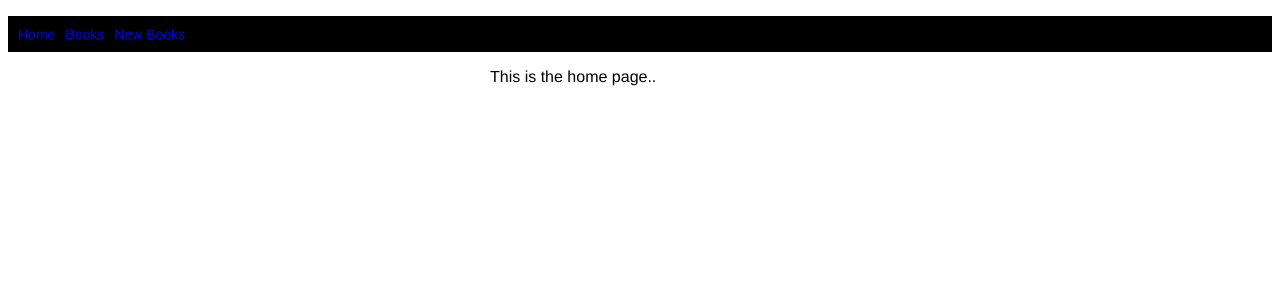
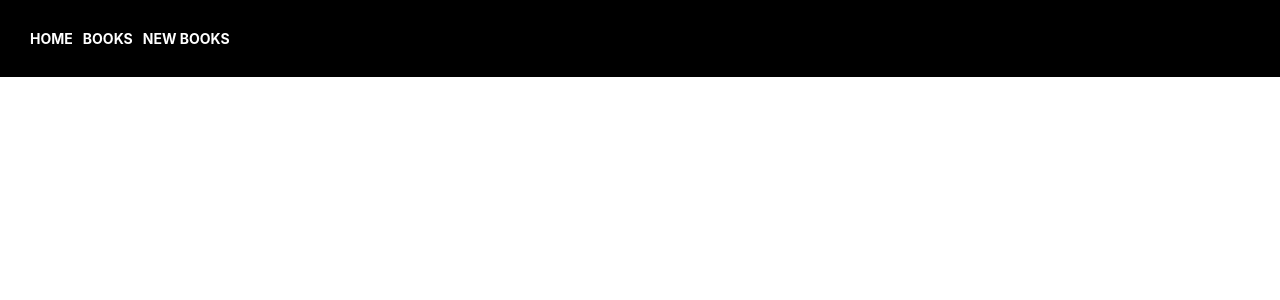
Before and after one commit to AndrewDMackay/book_library_g27, a Flask app: page / in a window 1280 px wide. Shown: the top 300 px of the page. Run offline with Flask 2, Linux system fonts and the light colour scheme.

Commit message:
sixth commit main

```diff
--- a/app.py
+++ b/app.py
@@ -1,5 +1,7 @@
+
 from flask import Flask, render_template
 from controllers.books_controller import books_blueprint
+
 
 app = Flask(__name__)
 
--- a/models/author.py
+++ b/models/author.py
@@ -1,4 +1,5 @@
 
 class Author:
-    def __init__(self, name):
+    def __init__(self, name, id = None, ):
         self.name = name
+        self.id = id
--- a/models/book.py
+++ b/models/book.py
@@ -1,5 +1,6 @@
 
 class Book:
-    def __init__(self, title, author):
+    def __init__(self, title, author, id = None, ):
         self.title = title
         self.author = author
+        self.id = id
--- a/repositories/author_repository.py
+++ b/repositories/author_repository.py
@@ -1,8 +1,6 @@
 from db.run_sql import run_sql
 
-from models.book import Book
 from models.author import Author
-import repositories.book_repository as book_repository
 import repositories.author_repository as author_repository
 
 
@@ -28,13 +26,11 @@ def delete(id):
 
 def select_all():
     authors = []
-
     sql = "SELECT * FROM authors"
     results = run_sql(sql)
 
     for row in results:
-        author = author_repository.select(row['user_id'])
-        author = Author(row['name'], author)
+        author = Author(row['name'], row['id'])
         authors.append(author)
     return authors
 
--- a/repositories/book_repository.py
+++ b/repositories/book_repository.py
@@ -1,9 +1,7 @@
 from db.run_sql import run_sql
 
-from models.author import Author
 from models.book import Book
 import repositories.author_repository as author_repository
-import repositories.book_repository as book_repository
 
 
 def save(book):
@@ -28,7 +26,6 @@ def delete(id):
 
 def select_all():
     books = []
-
     sql = "SELECT * FROM books"
     results = run_sql(sql)
 
--- a/static/style.css
+++ b/static/style.css
@@ -1,8 +1,9 @@
 body{
-    font-family: "Helvetica", arial, sans-serif; font-size: 16px;
+    margin: 0;
+    font-family: -apple-system, BlinkMacSystemFont, 'Segoe UI', Roboto, Oxygen, Ubuntu, Cantarell, 'Open Sans', 'Helvetica Neue', sans-serif; font-size: 16px;
   }
 
-  .task {
+  .book {
     border: 1px solid #ccc;
     width: 300px;
     min-height: 68px;
@@ -12,13 +13,13 @@ body{
     margin-bottom: 10px;
   }
 
-  .name {
+  .title {
     font-weight: bold;
     margin-bottom: 0.5em;
     margin-right: 0.3em;
   }
 
-  .duration{
+  .author{
     color: #8899a6;
     font-size: 13px;
     margin-left: 20px;
@@ -55,24 +56,30 @@ body{
 
   .menu{
     display: flex;
-    padding: 10px;
+    position: fixed;
+    overflow: hidden;
+    width: 100%;
+    margin-top: 0%;
+    padding: 30px;
     background-color: black;
     color: white;
+    font-weight: bold;
   }
 
   .menu li a{
     text-decoration: none;
+    color: white;
   }
 
   .menu li a:visited{
-    color: white;
+    color: ghostwhite;
   }
 
   .menu li{
     padding-right: 10px;
     list-style: none;
     color: white;
-    font-family: "Helvetica", arial, sans-serif; font-size: 14px;
+    font-family: -apple-system, BlinkMacSystemFont, 'Segoe UI', Roboto, Oxygen, Ubuntu, Cantarell, 'Open Sans', 'Helvetica Neue', sans-serif; font-size: 14px;
   }
 
   .container{
--- a/templates/base.html
+++ b/templates/base.html
@@ -1,4 +1,3 @@
-
 
 <!DOCTYPE html>
 <html lang="en">
@@ -8,15 +7,15 @@
   <meta http-equiv="X-UA-Compatible" content="ie=edge">
   <link rel="stylesheet" href="https://stackpath.bootstrapcdn.com/font-awesome/4.7.0/css/font-awesome.min.css" crossorigin="anonymous">
   <link rel="stylesheet" href="{{ url_for('static', filename='style.css') }}">
-  <title>My Book List</title>
+  <title>My Book Library</title>
 </head>
 <body>
   <header>
     <nav>
       <ul class="menu">
-        <li><a href="/">Home</a></li>
-        <li><a href="/books/">Books</a></li>
-        <li><a href="/books/new/">New Books</a></li>
+        <li><a href="/">HOME</a></li>
+        <li><a href="/books">BOOKS</a></li>
+        <li><a href="/books/new">NEW BOOKS</a></li>
       </ul>
     </nav>
   </header>
--- a/templates/books/edit.html
+++ b/templates/books/edit.html
@@ -5,17 +5,16 @@
 <form action="/books/{{ book.id }}" method="post">
     <div>
         <label for="title">Title</label>
-        <input type="text" id="title" name="title" value="{{ task.title }}" required autofocus>
+        <input type="text" id="title" name="title" value="{{ book.title }}" required autofocus>
     </div>
     <div>
         <label for="author">Author</label>
         <select id="author" name="author_id">
         {% for author in all_authors %}
-        <option value="{{ author.id }}" {% if task.author.id == author.id %} selected="selected" {% endif %}>{{ author.name }}</option>
+        <option value="{{ author.id }}" {% if book.author.id == author.id %} selected="selected" {% endif %}>{{ author.name }}</option>
         {% endfor %}
         </select>
     </div>
     <button type="submit">Update Book</button>
 </form>
-
 {% endblock %}
--- a/templates/books/new.html
+++ b/templates/books/new.html
@@ -5,13 +5,11 @@
 <form action="/books" method="post">
     <div>
         <label for="title">Title</label>
-        <input type="text" id="title" name="title" value="{{ task.title }}" required autofocus>
-    </div>
-    <div>
+        <input type="text" id="title" name="title" value="{{ book.title }}" required autofocus>
         <label for="author">Author</label>
         <select id="author" name="author_id">
         {% for author in all_authors %}
-        <option value="{{ author.id }}">{{ author.first_name }}</option>
+        <option value="{{ author.id }}">{{ author.name }}</option>
         {% endfor %}
         </select>
     </div>
--- a/templates/books/show.html
+++ b/templates/books/show.html
@@ -2,11 +2,11 @@
 {% extends 'base.html' %}
 {% block content  %}
 
-    <div>
+    <!-- <div>
         <p>{{ book.title }}</p>
         <hr>
-        <p>{{ book.author.name }}</p>
+        <p>{{ book.author.id }}</p>
         <p><a href="/books/{{ book.id }}/edit">Edit</a></p>
-    </div>
+    </div> -->
 
 {% endblock  %}
--- a/templates/index.html
+++ b/templates/index.html
@@ -1,5 +1,7 @@
 
 {% extends "base.html" %}
 {% block content %}
-This is the home page..
+
+This is the homepage..
+
 {% endblock %}
```
Also changed, not shown: console.py (+16 -0 lines), controllers/books_controller.py (+42 -33 lines), templates/books/index.html (+5 -8 lines), 1 other file.
